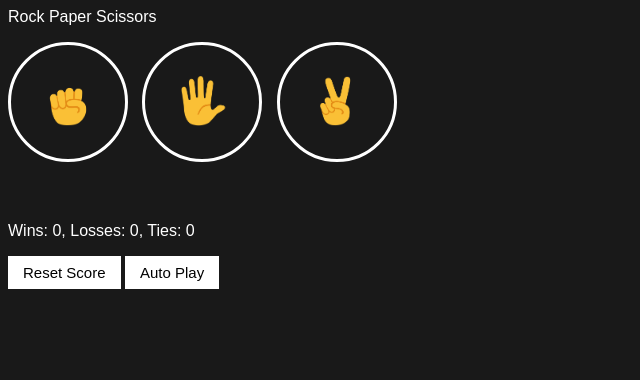
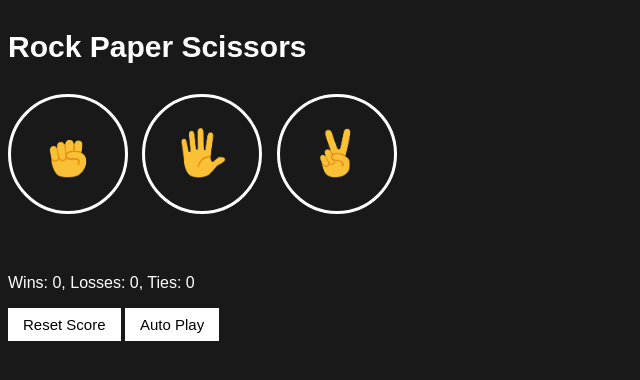
Before and after one commit to Moccaa/rock-paper-scissors-game, a plain HTML site: page index.html in a window 1280 px wide. Shown: the whole page, without its empty margins (0-640 px from the left). Drawn offline with Linux system fonts and the light colour scheme.

Commit message:
Update index.html

```diff
--- a/index.html
+++ b/index.html
@@ -7,9 +7,7 @@
     <link rel="stylesheet" href="styles/rock-paper-scissors.css" />
   </head>
   <body>
-    <div class="title-div>
-      <p class="title">Rock Paper Scissors</p>
-    </div>
+    <p class="title">Rock Paper Scissors</p>
     <button class="move-button js-rock-button">
       <img src="images/rock-emoji.png" class="move-icon" />
     </button>
```
